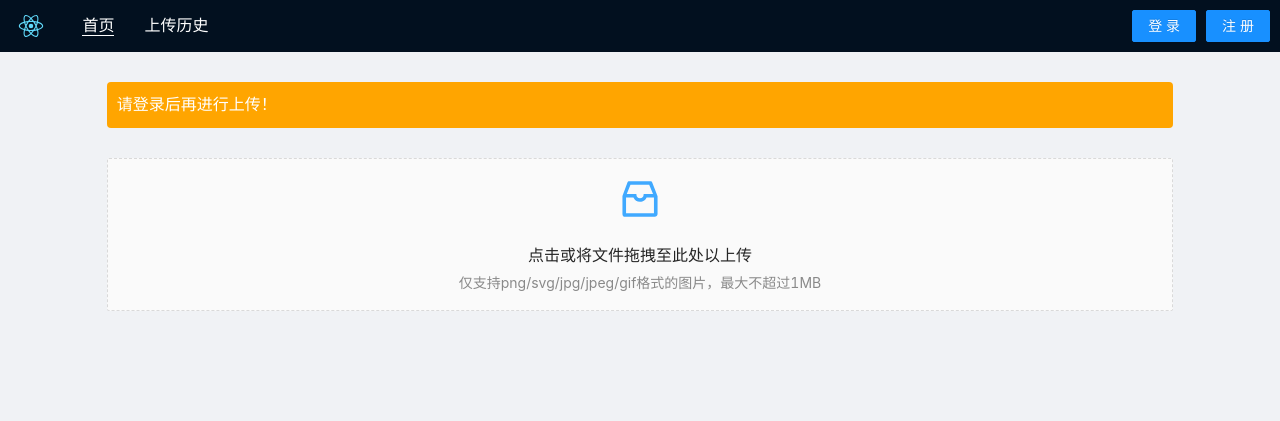
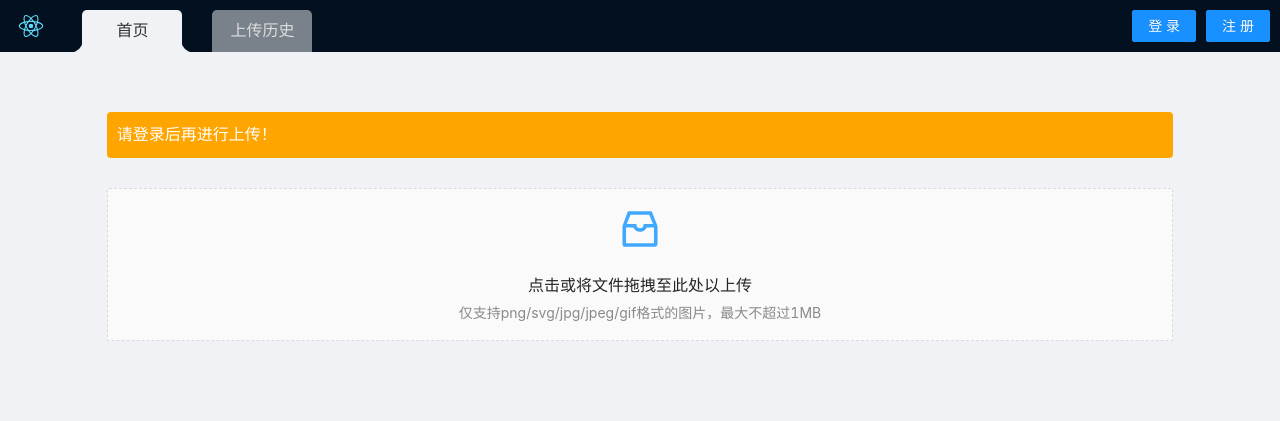
Before and after one commit to baIder/rich-image-hosting, a React (Create React App) app: page / in a window 1280 px wide. Shown: the top 421 px of the page. Built offline with nearby package versions, Linux system fonts and the light colour scheme; what leancloud-storage would draw is missing.

Commit message:
调整样式

```diff
--- a/src/App.css
+++ b/src/App.css
@@ -24,3 +24,7 @@ a {
   flex-direction: column;
   min-height: 100vh;
 }
+
+main {
+  padding: 30px 0;
+}
--- a/src/components/Header.tsx
+++ b/src/components/Header.tsx
@@ -7,6 +7,7 @@ import {observer} from 'mobx-react';
 import React from 'react';
 
 const StyledHeader = styled.header`
+  height: 52px;
   display: flex;
   align-items: center;
   padding: 10px;
@@ -19,15 +20,57 @@ const Logo = styled.img`
     display: none;
   }
 `;
+const Nav = styled.nav`
+  height: 52px;
+  display: flex;
+  align-items: end;
+`;
 const StyledLink = styled(NavLink)`
+  display: flex;
+  align-items: center;
+  justify-content: center;
+  height: 52px;
   color: #fff;
-  margin-left: 30px;
-  @media (max-width: 500px) {
-    margin-left: 10px;
+  margin-left: 10px;
+  @media (min-width: 500px) {
+    margin-left: 30px;
+    width: 100px;
+    height: 42px;
+    position: relative;
+    background: rgba(240, 242, 245, 0.5);
+    color: #ddd;
+    border-top-left-radius: 5px;
+    border-top-right-radius: 5px;
   }
+}
 
-  &.active {
-    border-bottom: 1px solid #fff;
+&.active {
+  border-bottom: 1px solid #fff;
+  @media (min-width: 500px) {
+    border-bottom: none;
+    background: rgba(240, 242, 245, 1);
+    color: #333;
+    &:before {
+      content: '';
+      position: absolute;
+      bottom: 0;
+      left: -10px;
+      width: 10px;
+      height: 10px;
+      border-bottom-right-radius: 10px;
+      box-shadow: 5px 5px 2px 2px #F0F2F5;
+    }
+
+    &:after {
+      content: '';
+      position: absolute;
+      bottom: 0;
+      right: -10px;
+      width: 10px;
+      height: 10px;
+      border-bottom-left-radius: 10px;
+      box-shadow: -5px 5px 2px 2px #F0F2F5;
+    }
   }
 `;
 const Login = styled.div`
@@ -52,10 +95,14 @@ const Header: React.FC = () => {
   return (
     <StyledHeader>
       <Logo src={LogoURL} alt=""/>
-      <nav>
-        <StyledLink to="/">首页</StyledLink>
-        <StyledLink to="/history">上传历史</StyledLink>
-      </nav>
+      <Nav>
+        <StyledLink to="/">
+          <div>首页</div>
+        </StyledLink>
+        <StyledLink to="/history">
+          <div>上传历史</div>
+        </StyledLink>
+      </Nav>
       <Login>
         {
           UserStore.currentUser ? <>
```
